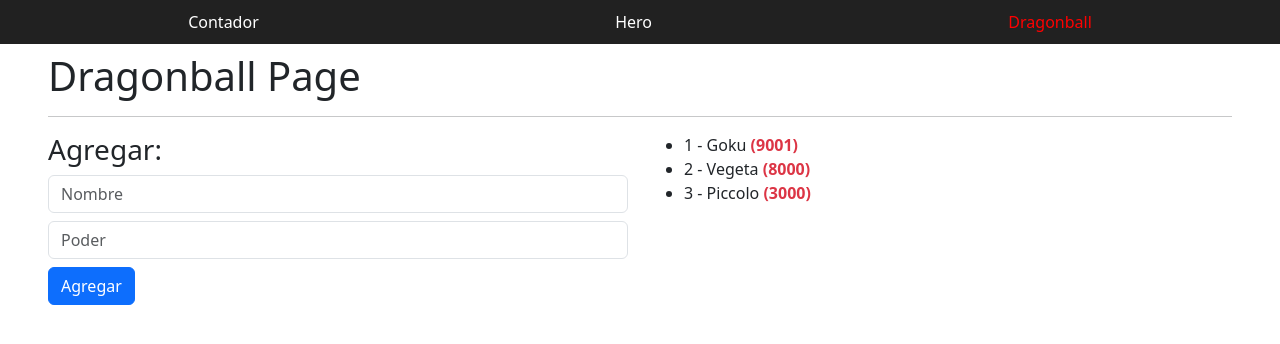
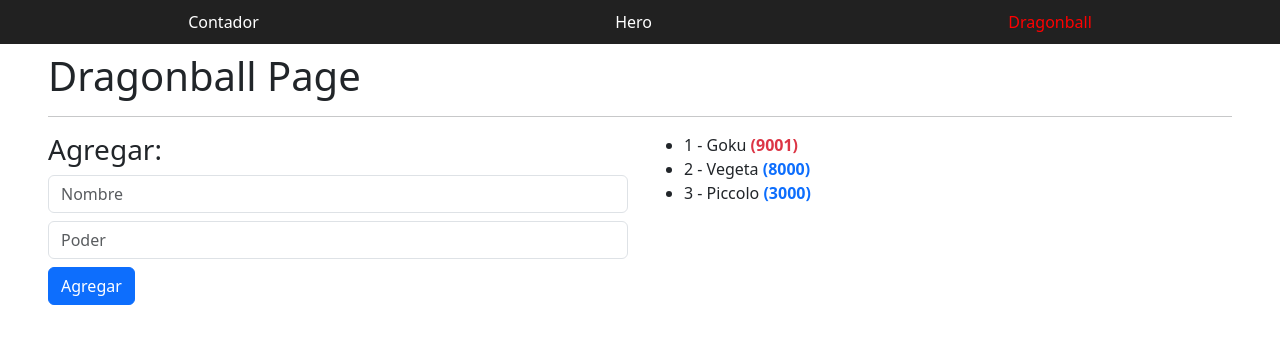
Before and after one commit to JFelipex3/basesAngular2025, an Angular app: page /dragonball in a window 1280 px wide. Shown: the top 344 px of the page. Built offline with nearby package versions, Linux system fonts and the light colour scheme.

Commit message:
Sección 5: Clase 52 - ngClass

```diff
--- a/src/app/pages/dragonball-page/dragonball-page.component.html
+++ b/src/app/pages/dragonball-page/dragonball-page.component.html
@@ -14,7 +14,7 @@
       @for (character of characters(); track character.id; let idx = $index) {
         <li>
           <span>{{idx + 1}} - {{character.name}}</span>
-          <strong class="text-danger"> ({{character.power}})</strong>
+          <strong [class.text-danger]="character.power > 9000" [class.text-primary]="character.power < 9000" > ({{character.power}})</strong>
         </li>
       }
     </ul>
```
